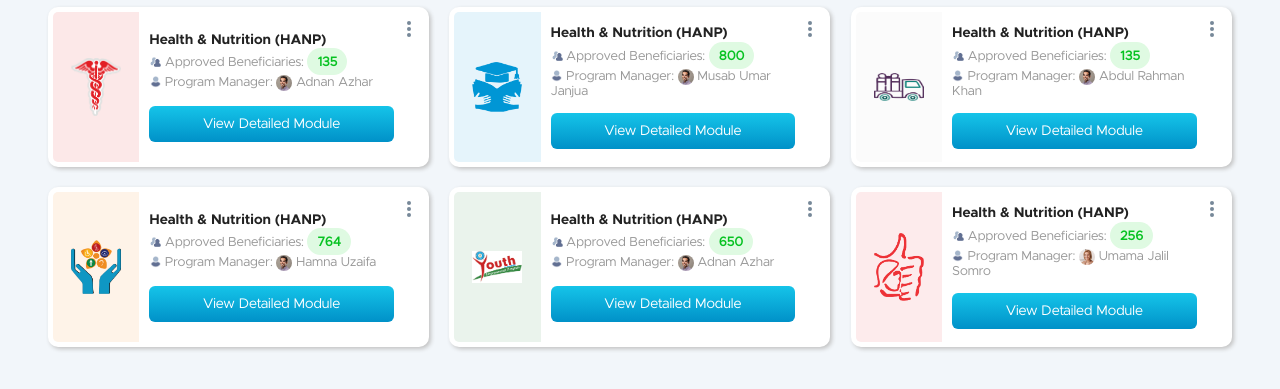
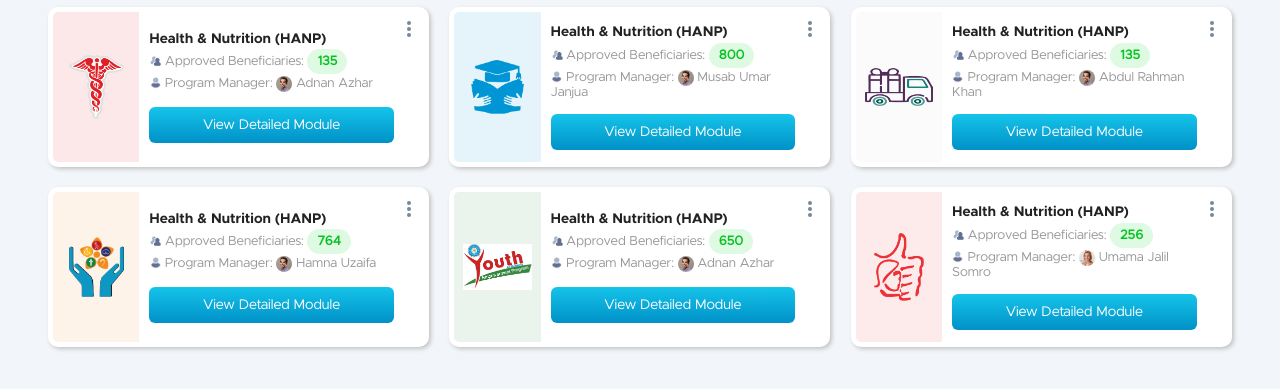
Before and after one commit to alishah151/hhdr, a website built with Parcel: page index.html in a window 1280 px wide. Shown: the part 161-550 px from the top of the page. Built offline with nearby package versions, Linux system fonts and the light colour scheme.

Commit message:
final feedback

```diff
--- a/css/main.css
+++ b/css/main.css
@@ -180,6 +180,7 @@ nav div img {
   font-size: 14px;
   margin: auto;
   font-family: "metropolisbold", sans-serif;
+  margin-bottom: 2px;
 }
 .wrapper .man-image {
   width: 16px;
@@ -214,6 +215,25 @@ nav div img {
   left: 0;
   right: 0;
 }
+
+.wrapper .img img.comp1 {
+  width: 55px;
+}
+.wrapper .img img.comp2 {
+  width: 53px;
+}
+.wrapper .img img.comp3 {
+  width: 68px;
+}
+.wrapper .img img.comp4 {
+  width: 55px;
+}
+.wrapper .img img.comp5 {
+  width: 69px;
+}
+.wrapper .img img.comp8 {
+  width: 48px;
+}
 .wrapper1:nth-child(1) .img {
   background-color: #fce8e8;
 }
@@ -236,7 +256,7 @@ nav div img {
   background-color: #dffae2;
   color: #06c221;
   font-weight: bold;
-  padding: 5px 10px 2px;
+  padding: 3px 10px 2px;
   display: inline-block;
   height: 20px;
   line-height: 20px;
@@ -267,6 +287,9 @@ nav div img {
   color: #999;
   font-size: 13px;
   margin: auto;
+}
+.wrapper .info p.p2 {
+  margin-top: 2px;
 }
 
 @media screen and (min-width: 800px) {
--- a/index.html
+++ b/index.html
@@ -34,7 +34,7 @@
       <div class="wrapper1">
         <div class="wrapper">
           <div class="img">
-            <img src="img/comp1.png" alt="" />
+            <img class="comp1" src="img/comp1.png" alt="" />
           </div>
           <div class="info">
             <div class="kebab-menu">
@@ -52,7 +52,7 @@
               <i class="ben"></i> Approved Beneficiaries:
               <span class="score">135</span>
             </p>
-            <p>
+            <p class="p2">
               <i class="manager"></i> Program Manager:
               <img class="man-image" src="img/person1.png" alt="Adnan Azhar" />
               <span class="mname">Adnan Azhar</span>
@@ -65,7 +65,7 @@
       <div class="wrapper1">
         <div class="wrapper">
           <div class="img">
-            <img src="img/comp2.png" alt="" />
+            <img class="comp2" src="img/comp2.png" alt="" />
           </div>
           <div class="info">
             <div class="kebab-menu">
@@ -83,7 +83,7 @@
               <i class="ben"></i> Approved Beneficiaries:
               <span class="score">800</span>
             </p>
-            <p>
+            <p class="p2">
               <i class="manager"></i> Program Manager:
               <img
                 class="man-image"
@@ -100,7 +100,7 @@
       <div class="wrapper1">
         <div class="wrapper">
           <div class="img">
-            <img src="img/comp3.png" alt="" />
+            <img class="comp3" src="img/comp3.png" alt="" />
           </div>
           <div class="info">
             <div class="kebab-menu">
@@ -118,7 +118,7 @@
               <i class="ben"></i> Approved Beneficiaries:
               <span class="score">135</span>
             </p>
-            <p>
+            <p class="p2">
               <i class="manager"></i> Program Manager:
               <img
                 class="man-image"
@@ -135,7 +135,7 @@
       <div class="wrapper1">
         <div class="wrapper">
           <div class="img">
-            <img src="img/comp4.png" alt="" />
+            <img class="comp4" src="img/comp4.png" alt="" />
           </div>
           <div class="info">
             <div class="kebab-menu">
@@ -153,7 +153,7 @@
               <i class="ben"></i> Approved Beneficiaries:
               <span class="score">764</span>
             </p>
-            <p>
+            <p class="p2">
               <i class="manager"></i> Program Manager:
               <img
                 class="man-image"
@@ -170,7 +170,7 @@
       <div class="wrapper1">
         <div class="wrapper">
           <div class="img">
-            <img src="img/comp5.png" alt="" />
+            <img class="comp5" src="img/comp5.png" alt="" />
           </div>
           <div class="info">
             <div class="kebab-menu">
@@ -188,7 +188,7 @@
               <i class="ben"></i> Approved Beneficiaries:
               <span class="score">650</span>
             </p>
-            <p>
+            <p class="p2">
               <i class="manager"></i> Program Manager:
               <img class="man-image" src="img/person1.png" alt="Adnan Azhar" />
               <span class="mname">Adnan Azhar</span>
@@ -201,7 +201,7 @@
       <div class="wrapper1">
         <div class="wrapper">
           <div class="img">
-            <img src="img/comp6.png" alt="" />
+            <img class="comp6" src="img/comp6.png" alt="" />
           </div>
           <div class="info">
             <div class="kebab-menu">
@@ -219,7 +219,7 @@
               <i class="ben"></i> Approved Beneficiaries:
               <span class="score">256</span>
             </p>
-            <p>
+            <p class="p2">
               <i class="manager"></i> Program Manager:
               <img
                 class="man-image"
```
